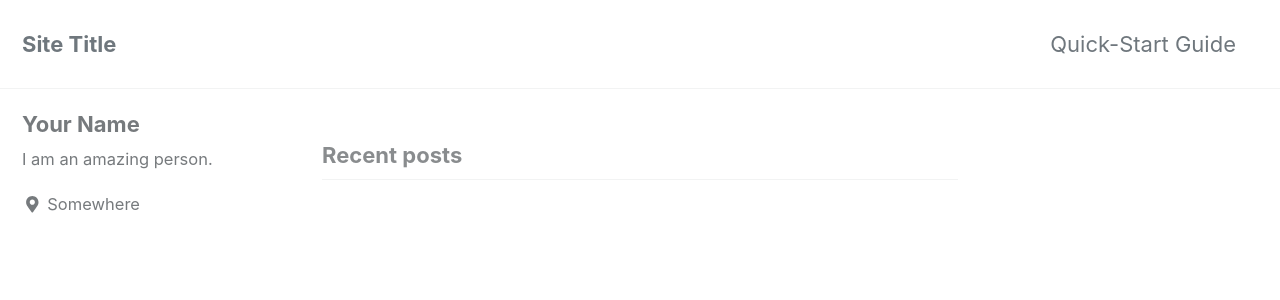
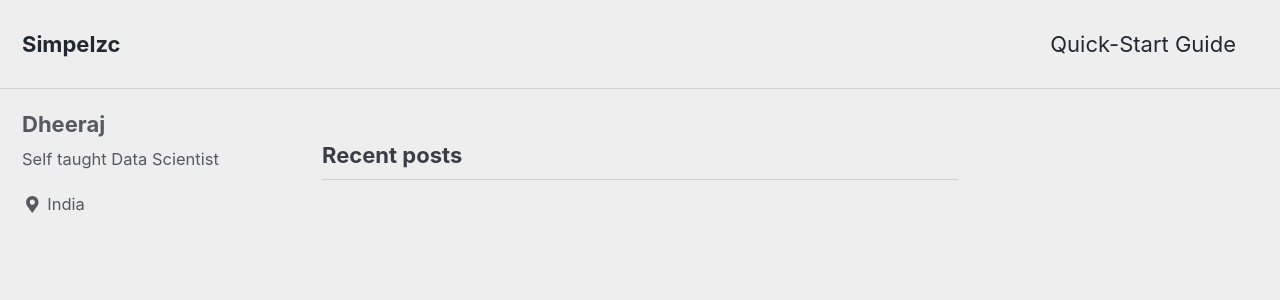
Before and after one commit to simpelzc/simpelzc.github.io, a Jekyll site: the page built from index.html, in a window 1280 px wide and 900 px high. Shown: the top 300 px of the window. Built offline with Jekyll 4.4.1, drawn with Linux system fonts in a browser that asks for light colours; cached includes are drawn as plain includes; nearby versions of some CDN libraries; the list of posts is cut into pages by our own code; some of the changed text lies outside the part shown.

Commit message:
config updated

```diff
--- a/_config.yml
+++ b/_config.yml
@@ -12,13 +12,13 @@
 
 # theme                  : "minimal-mistakes-jekyll"
 # remote_theme           : "mmistakes/minimal-mistakes"
-minimal_mistakes_skin    : "default" # "air", "aqua", "contrast", "dark", "dirt", "neon", "mint", "plum", "sunrise"
+minimal_mistakes_skin    : "air" # "air", "aqua", "contrast", "dark", "dirt", "neon", "mint", "plum", "sunrise"
 
 # Site Settings
 locale                   : "en-US"
-title                    : "Site Title"
+title                    : "Simpelzc"
 title_separator          : "-"
-name                     : "Your Name"
+name                     : "Dheeraj Asnani"
 description              : "An amazing website."
 url                      : # the base hostname & protocol for your site e.g. "https://mmistakes.github.io"
 baseurl                  : # the subpath of your site, e.g. "/blog"
@@ -106,10 +106,10 @@ analytics:
 
 # Site Author
 author:
-  name             : "Your Name"
+  name             : "Dheeraj"
   avatar           : # path of avatar image, e.g. "/assets/images/bio-photo.jpg"
-  bio              : "I am an amazing person."
-  location         : "Somewhere"
+  bio              : "Self taught Data Scientist"
+  location         : "India"
   email            :
   links:
     - label: "Email"
```
